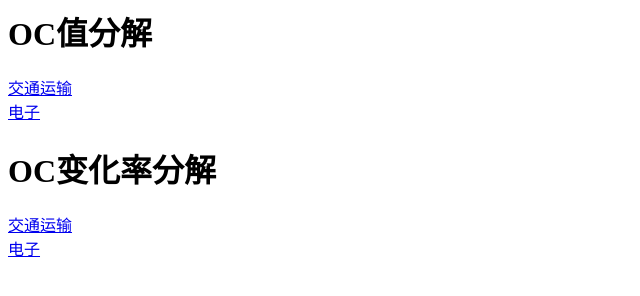
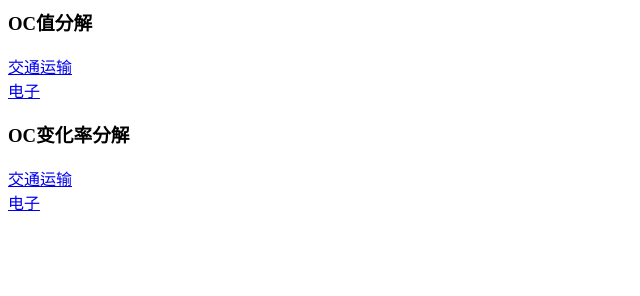
Before and after one commit to lyqqqqqqqqq/decarbonizing-everything, a plain HTML site: page index.html in a window 1280 px wide. Shown: the whole page, without its empty margins (0-640 px from the left). Drawn offline with Linux system fonts and the light colour scheme.

Commit message:
Update index.html

```diff
--- a/index.html
+++ b/index.html
@@ -4,12 +4,12 @@
 
   </head>
   <body>
-    <h1> OC值分解 </h1>
+    <h3> OC值分解 </h3>
     <a href="./值/交通运输行业各年份OC明细.html">交通运输</a>
     <br>
     <a href="./值/电子行业各年份OC明细.html">电子</a>
 
-    <h1> OC变化率分解 </h1>
+    <h3> OC变化率分解 </h3>
     <a href="./变化/交通运输行业各年份OC变化率明细.html">交通运输</a>
     <br>
     <a href="./变化/电子行业各年份OC变化率明细.html">电子</a>
```
